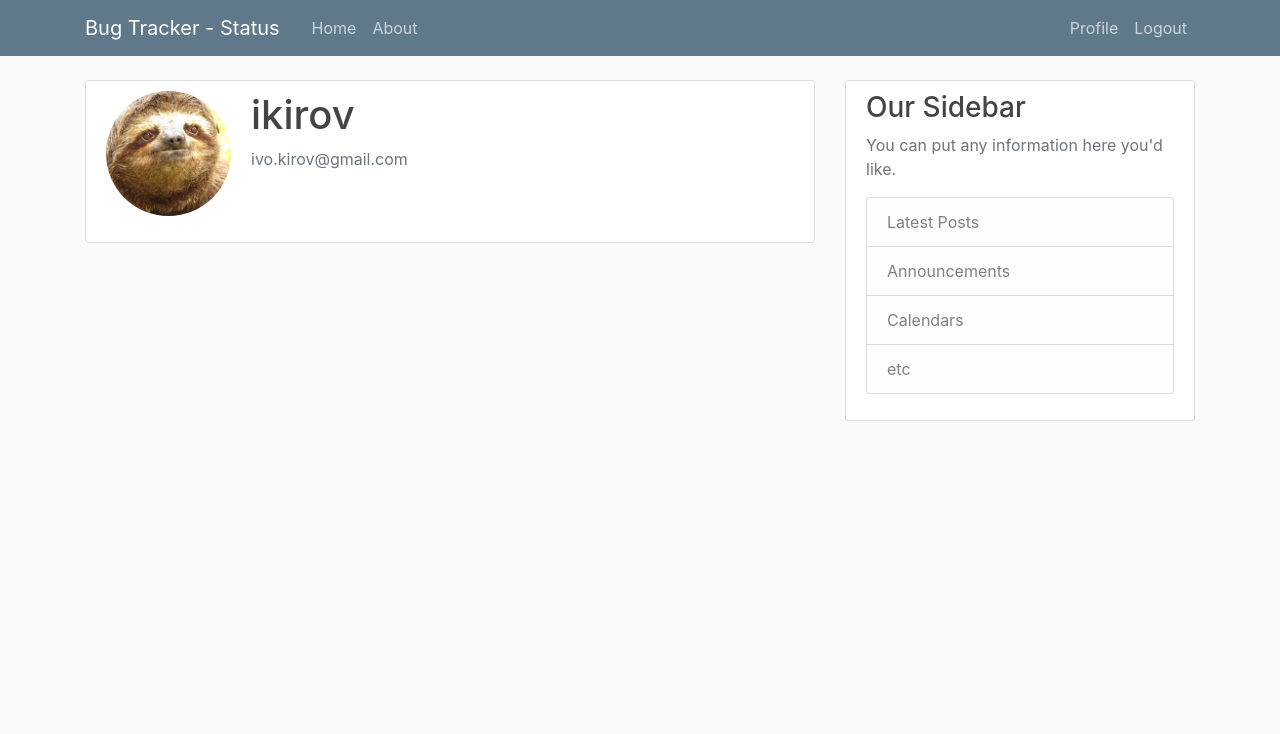
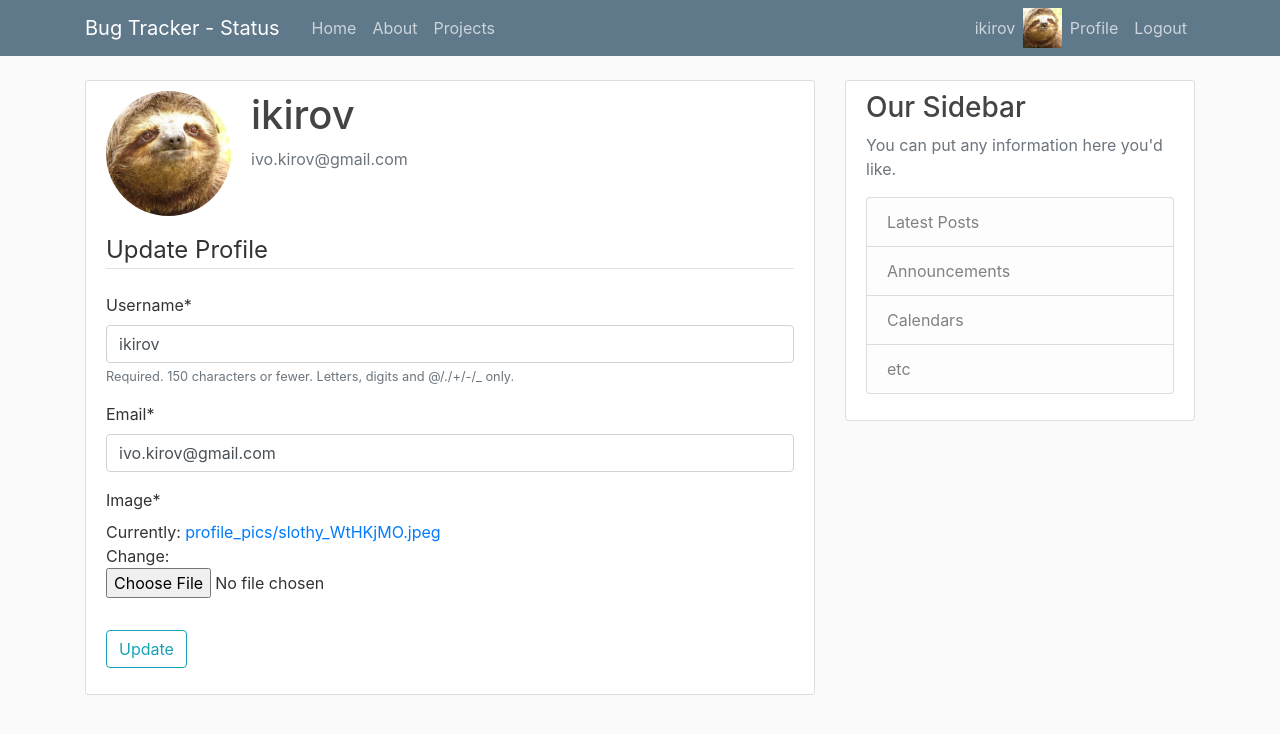
Before and after one commit to Ivaylo-Kirov/PDbugtracker, a Django app: page /profile/ in a window 1280 px wide. Shown: the top 734 px of the page. Run offline with Django 3.2, Linux system fonts and the light colour scheme; a user stored in the database is signed in; data comes from the database, SQL or seed files in the repository; both versions use the stored data as it was after the commit; some libraries are stand-ins or nearby versions.

Commit message:
Update Profile and filter Projects

```diff
--- a/bugtracker/projects/models.py
+++ b/bugtracker/projects/models.py
@@ -12,6 +12,8 @@ class Project(models.Model):
     )
     name = models.CharField(max_length=60)
     proj_type = models.CharField(max_length=1, choices=PROJ_TYPES)
+    date_added = models.DateTimeField(auto_now_add=True)
+    date_modified = models.DateTimeField(auto_now=True)
     editors = models.ManyToManyField(User)
 
     def __str__(self):
--- a/bugtracker/projects/templates/projects/home.html
+++ b/bugtracker/projects/templates/projects/home.html
@@ -4,8 +4,9 @@
         <article class="media content-section">
             <div class="media-body">
                 <div class="article-metadata">
-                <a class="mr-2" href="#">Author</a>
-                <small class="text-muted">Date</small>
+                <a class="mr-2" href="#">Empty Value</a>
+                <small class="text-muted">Date Created: {{ project.date_added }}</small>
+                <small class="text-muted">Last Modified: {{ project.date_modified }}</small>
                 </div>
                 <h2><a class="article-title" href="#">{{ project.name }}</a></h2>
                 <p class="article-content">{{ project.get_proj_type_display }}</p>
--- a/bugtracker/projects/views.py
+++ b/bugtracker/projects/views.py
@@ -8,8 +8,9 @@ projects = [
 
 # Create your views here.
 def home(request):
+
     context = {
-        'projects': Project.objects.all(),
+        'projects': Project.objects.filter(editors=request.user),
         'title': 'Projects'
     }
     return render(request, 'projects/home.html', context)
--- a/bugtracker/status/templates/status/base.html
+++ b/bugtracker/status/templates/status/base.html
@@ -25,10 +25,16 @@
                 <div class="navbar-nav mr-auto">
                 <a class="nav-item nav-link" href="{% url 'status-home' %}">Home</a>
                 <a class="nav-item nav-link" href="{% url 'status-about' %}">About</a>
+                {% if user.is_authenticated %}
+                  <a class="nav-item nav-link" href="{% url 'projects-home' %}">Projects</a>
+                {% endif %}
                 </div>
                 <!-- Navbar Right Side -->
                 <div class="navbar-nav">
                   {% if user.is_authenticated %}
+
+                    <a class="nav-item nav-link" href="{% url 'profile' %}">{{user.username}}</a>
+                    <img src="{{user.profile.image.url}}" style="zoom:15%;"/>
                     <a class="nav-item nav-link" href="{% url 'profile' %}">Profile</a>
                     <a class="nav-item nav-link" href="{% url 'logout' %}">Logout</a>
                   {% else %}
--- a/bugtracker/users/forms.py
+++ b/bugtracker/users/forms.py
@@ -1,6 +1,7 @@
 from django import forms
 from django.contrib.auth.models import User
 from django.contrib.auth.forms import UserCreationForm
+from .models import Profile
 
 class UserRegisterForm(UserCreationForm):
     email = forms.EmailField()
@@ -8,3 +9,15 @@ class UserRegisterForm(UserCreationForm):
     class Meta:
         model = User
         fields = ['username', 'email', 'password1', 'password2']
+
+class UserUpdateForm(forms.ModelForm):
+    email = forms.EmailField()
+
+    class Meta:
+        model = User
+        fields = ['username', 'email']
+
+class ProfileUpdateForm(forms.ModelForm):
+    class Meta:
+        model = Profile
+        fields = ['image']
--- a/bugtracker/users/models.py
+++ b/bugtracker/users/models.py
@@ -1,5 +1,6 @@
 from django.db import models
 from django.contrib.auth.models import User
+from PIL import Image
 
 # Create your models here.
 class Profile(models.Model):
@@ -8,3 +9,13 @@ class Profile(models.Model):
 
     def __str__(self):
         return f'{self.user.username} Profile'
+
+    def save(self): #override the parent save method in order to resize the image
+        super().save() #don't lose the actual save functionality
+
+        img = Image.open(self.image.path) #create an image instance. Image is the Pillow class. "self.image.path" refers to the Profile field image from the model definition
+
+        if img.height > 300 or img.width > 300:
+            output_size = (300, 300)
+            img.thumbnail(output_size)
+            img.save(self.image.path)
--- a/bugtracker/users/templates/users/profile.html
+++ b/bugtracker/users/templates/users/profile.html
@@ -9,7 +9,19 @@
             <p class="text-secondary">{{ user.email }}</p>
         </div>
         </div>
-        <!-- FORM HERE -->
+        <form method="POST" enctype="multipart/form-data"> <!-- the enctype thing is for image data to be passed correctly -->
+            {% csrf_token %}
+            <fieldset class="form-group">
+                <legend class="border-bottom mb-4">
+                    Update Profile
+                </legend>
+                {{ u_form|crispy }}
+                {{ p_form|crispy }}
+            </fieldset>
+            <div class="form-group">
+                <button class="btn btn-outline-info" type="submit">Update</button>
+            </div>
+        </form>
     </div>
 
 {% endblock content %}
--- a/bugtracker/users/views.py
+++ b/bugtracker/users/views.py
@@ -1,7 +1,7 @@
 from django.shortcuts import render, redirect
 from django.contrib.auth.decorators import login_required
 from django.contrib import messages
-from .forms import UserRegisterForm
+from .forms import UserRegisterForm, UserUpdateForm, ProfileUpdateForm
 
 def register(request):
     if request.method == 'POST':
@@ -23,4 +23,25 @@ def register(request):
 
 @login_required
 def profile(request):
-    return render(request, 'users/profile.html')
+
+    if request.method == "POST":
+        u_form = UserUpdateForm(request.POST, instance=request.user) # including request.POST as the first parameter passes the updated form values when the form is submitted
+        p_form = ProfileUpdateForm(request.POST, request.FILES, instance=request.user.profile) #since this includes image file data, you also need the second request.FILES parameter
+
+        if u_form.is_valid() and p_form.is_valid():
+            u_form.save()
+            p_form.save()
+            messages.success(request, f'Profile updated')
+            return redirect('profile')
+    else:
+        u_form = UserUpdateForm(instance=request.user) # passing the current user instance allows you to prepopulate the form fields
+        p_form = ProfileUpdateForm(instance=request.user.profile)
+
+
+
+    context = {
+        'u_form': u_form,
+        'p_form': p_form
+    }
+
+    return render(request, 'users/profile.html', context)
```
Also changed, not shown: bugtracker/db.sqlite3, bugtracker/media/profile_pics/20200821_195927.jpg (added), bugtracker/media/profile_pics/slothy_WtHKjMO.jpeg (added), bugtracker/media/profile_pics/slothy_v4QfCJU.jpeg (added), bugtracker/projects/migrations/0002_auto_20201029_1322.py (added).
